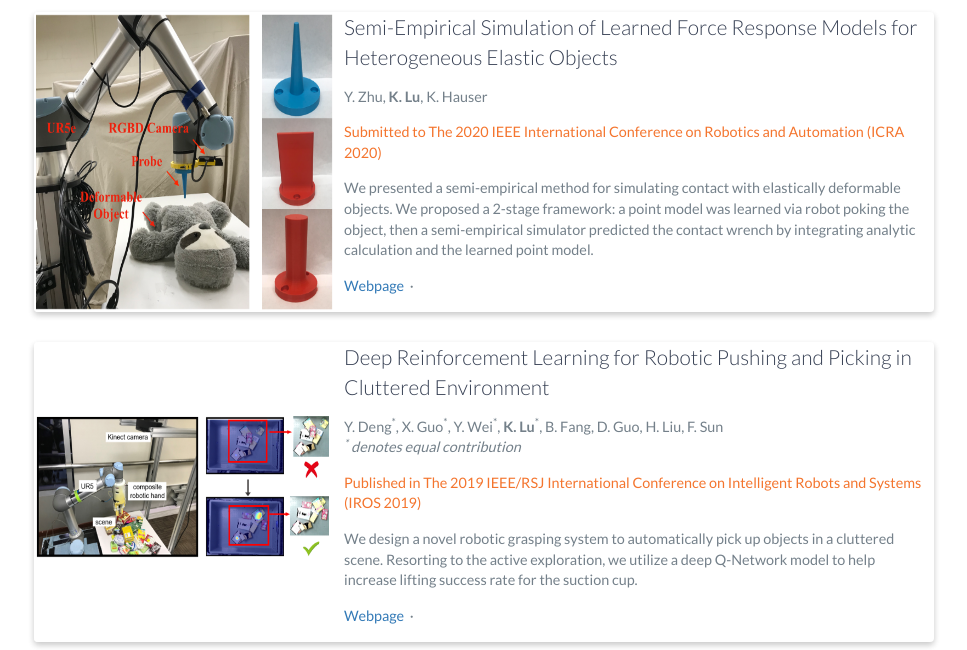
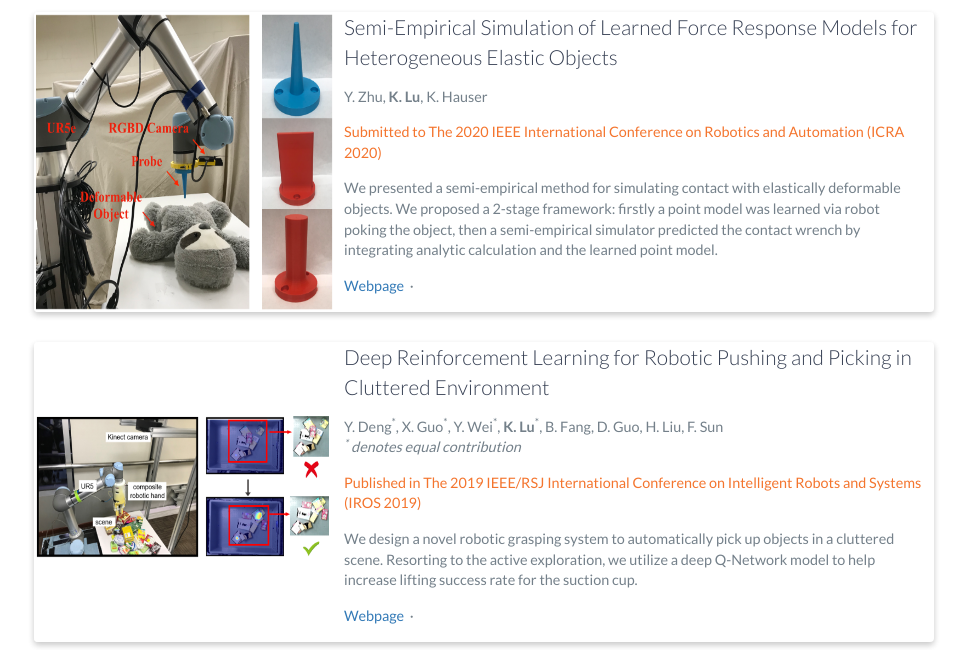
Before and after one commit to kailucs/DeerKK.github.io, a website: page index.html in a window 1280 px wide. Shown: the part 2098-2748 px from the top of the page, without its empty margins (156-1123 px from the left). Drawn offline with nearby package versions, Linux system fonts and the light colour scheme.

Commit message:
Update index.html

```diff
--- a/index.html
+++ b/index.html
@@ -132,7 +132,7 @@
                 <h3>Duke University & University of Illinois at Urbana-Champaign (UIUC), Visiting Scholar</h3>
                 <h4>Durham, Urbana-Champaign, USA</h4>
                 <p>
-                    I am the visiting scholar in<a href="http://motion.cs.illinois.edu/">Intelligent Motion Laboratory</a> at Duke & UIUC. My advisor is Professor <a href="https://kkhauser.web.illinois.edu/">Kris Hauser</a>.
+                    I am the visiting scholar in <a href="http://motion.cs.illinois.edu/">Intelligent Motion Laboratory</a> at Duke & UIUC. My advisor is Professor <a href="https://kkhauser.web.illinois.edu/">Kris Hauser</a>.
                 <br />
                 </p>
             </div>
@@ -168,7 +168,7 @@
                             </p>
                             <p>
                                 We presented a semi-empirical method for simulating contact with elastically deformable objects.
-                                We proposed a 2-stage framework: a point model was learned via robot poking the object, then a semi-empirical simulator predicted the contact
+                                We proposed a 2-stage framework: firstly a point model was learned via robot poking the object, then a semi-empirical simulator predicted the contact
                                 wrench by integrating analytic calculation and the learned point model.
                             </p>
                             <p>
```
